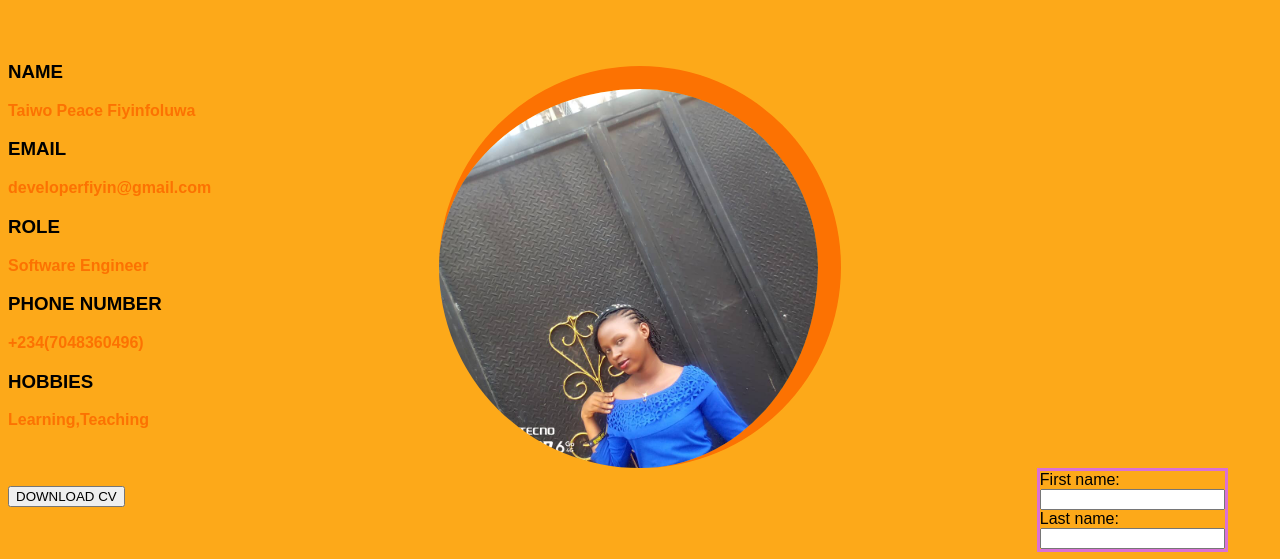
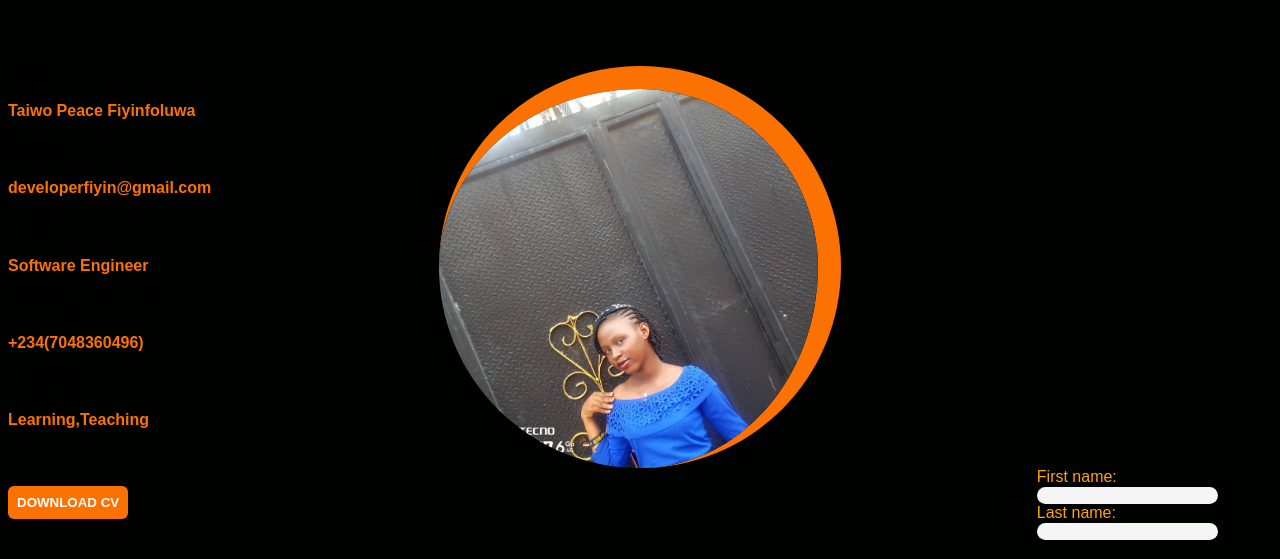
Before and after one commit to Developerfiyin/Assignment3, a plain HTML site: page index.html in a window 1280 px wide. Shown: the part 241-800 px from the top of the page. Drawn offline with Linux system fonts and the light colour scheme.

Commit message:
updated style.css

```diff
--- a/style.css
+++ b/style.css
@@ -1,6 +1,6 @@
 body {
   font-family: sans-serif;
-  background-color: #fda919;
+  background-color: #000200;
 }
 
 h2 {
@@ -14,6 +14,7 @@ p {
   color: rgb(252, 114, 2);
   font-weight: bolder;
 }
+
 img {
   border-radius: 50%;
   position: relative;
@@ -33,9 +34,18 @@ img {
 .form {
   position: absolute;
   left: 81%;
-  border: 3px solid orchid;
 }
-.form button {
+.form label {
+  border-radius: 20px;
+  background-color: black;
+  color: orange;
+}
+.form input {
+  border-radius: 1em;
+  border: none;
+  background-color: whitesmoke;
+}
+button {
   background-color: rgb(252, 114, 2);
   border: none;
   color: white;
```
Also changed, not shown: index.html (+1 -0 lines).
